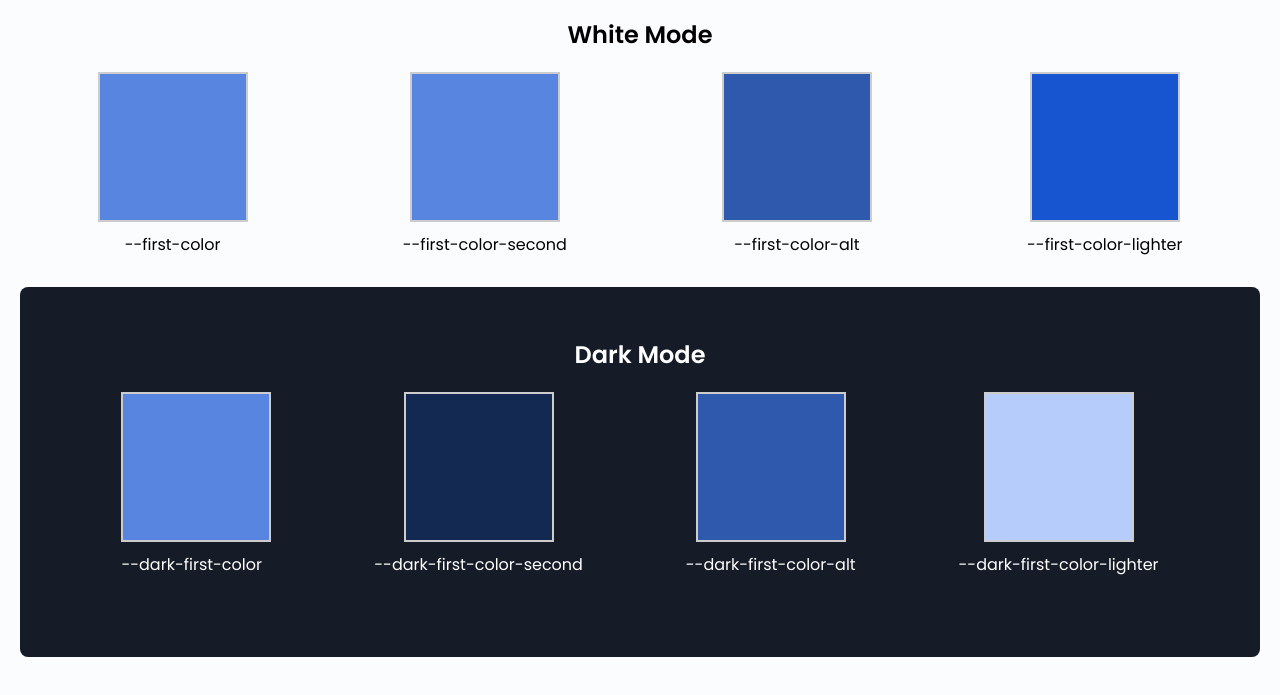
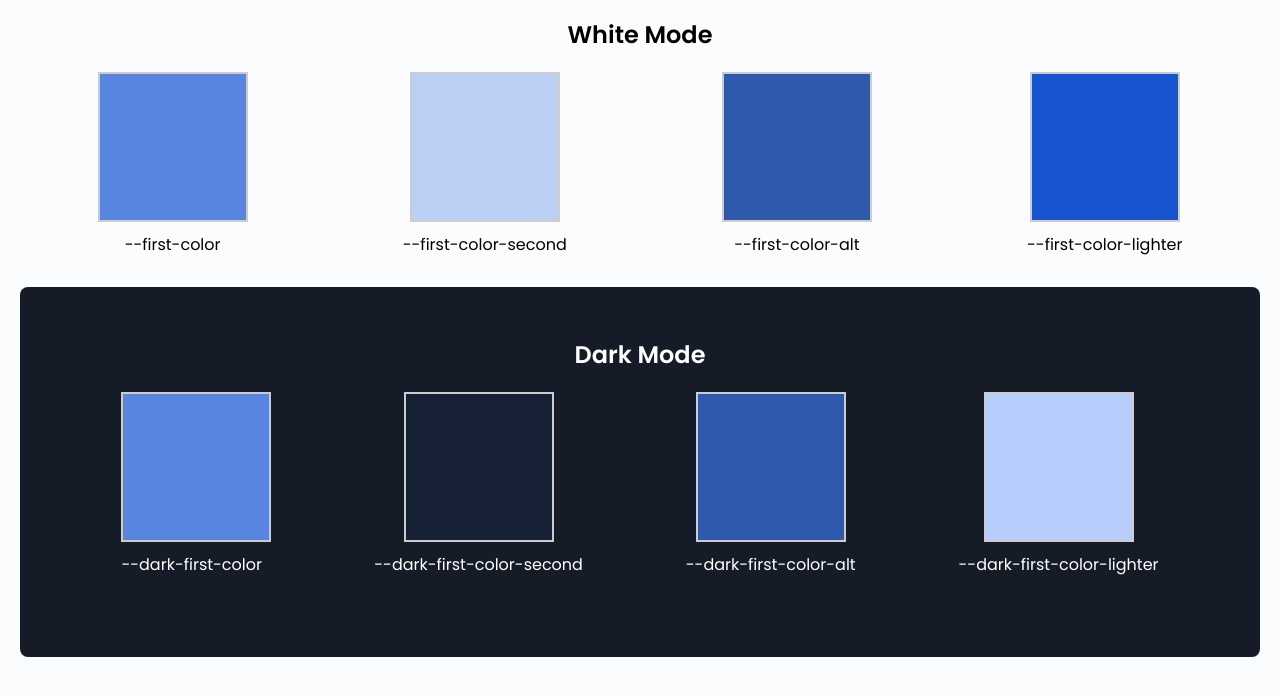
Before and after one commit to RCGAProds/HSLColorViewer, a plain HTML site: page index.html in a window 1280 px wide. Shown: the part 71-766 px from the top of the page. Drawn offline with Linux system fonts and the light colour scheme.

Commit message:
Adjusted Second Color

```diff
--- a/style.css
+++ b/style.css
@@ -7,11 +7,11 @@
   --dark-body-color: hsl(var(--hue-color), 28%, 12%);
 
   --first-color: hsl(var(--hue-color), 69%, 61%);
-  --first-color-second: hsl(var(--hue-color), 69%, 61%);
+  --first-color-second: hsl(var(--hue-color), 75%, 85%);
   --first-color-alt: hsl(var(--hue-color), 57%, 43%);
   --first-color-lighter: hsl(var(--hue-color), 80%, 45%);
 
-  --dark-first-color-second: hsl(var(--hue-color), 60%, 20%);
+  --dark-first-color-second: hsl(var(--hue-color), 40%, 15%);
   --dark-first-color-lighter: hsl(var(--hue-color), 92%, 85%);
 }
 
```
